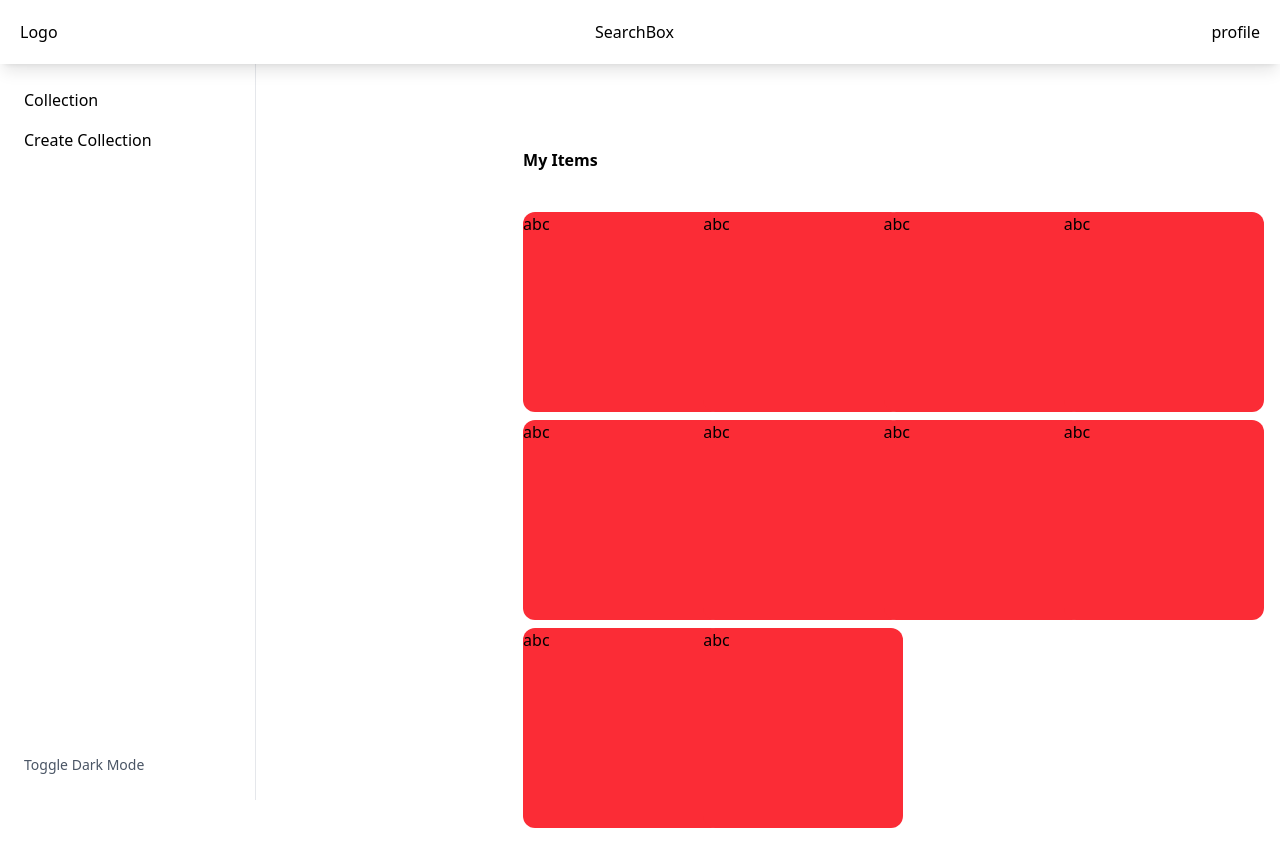
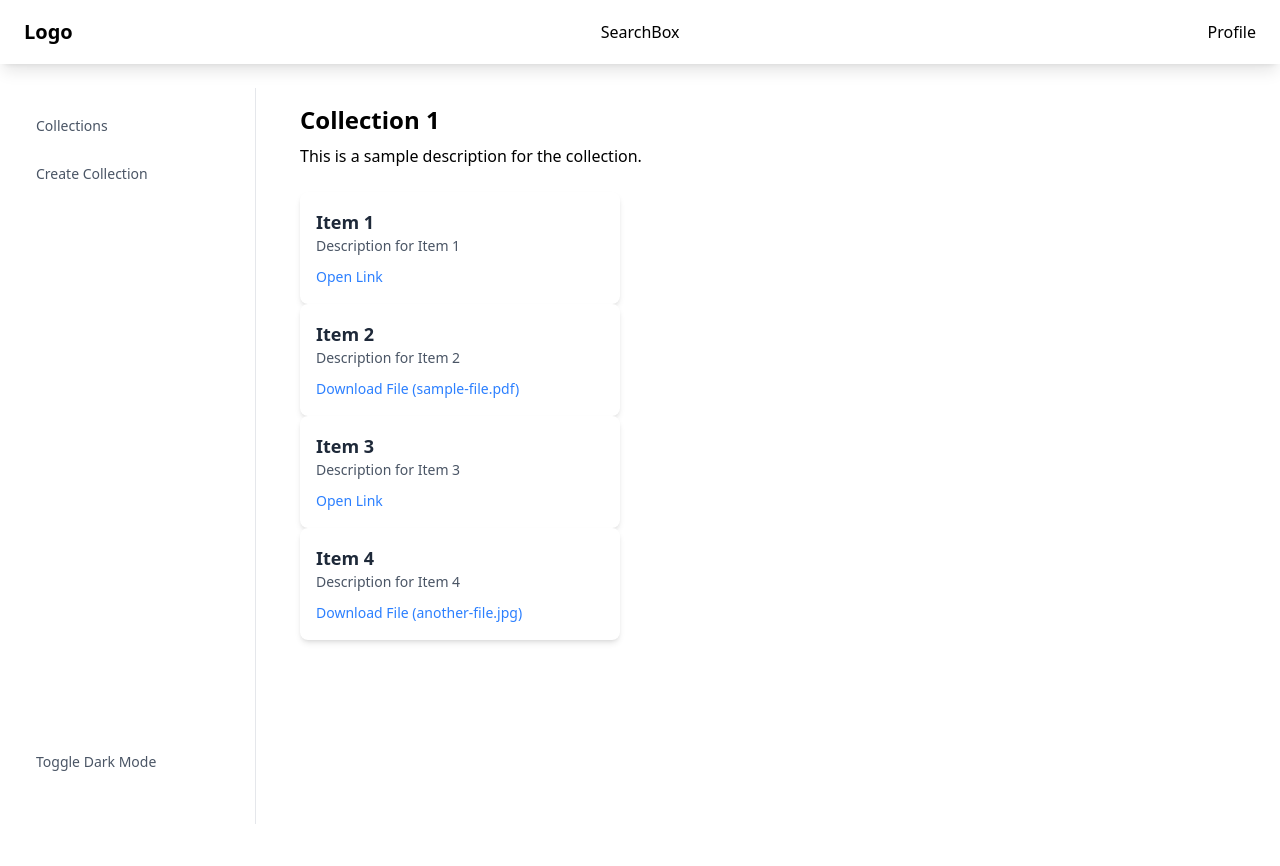
Before and after one commit to uplearni/YourVault, a React (Vite) app in the folder client/: page /collection/1 in a window 1280 px wide. Shown: the top 866 px of the page. After the commit the page ends 800 px from the top, so only its background shows below. Built offline with nearby package versions, Linux system fonts and the light colour scheme.

Commit message:
added collection page  , itemcard and profile component

```diff
--- a/client/src/components/layout/AppLayout.jsx
+++ b/client/src/components/layout/AppLayout.jsx
@@ -4,16 +4,18 @@ import {Side} from "../shared/Side"
 export default function AppLayout({ children }) {
    // console.log("AppLayout rendered");
   return (
-    <div className="min-h-screen flex flex-col">
-      <Navbar/>
+        <div className="min-h-screen flex flex-col">
+    <Navbar/>
 
-      <div className="flex  pt-16">
-        <div className="w-1/5" />
-      <Side/>
-        <main className="pt-16 ml-[20%] p-6">
+    <div className="flex  flex-1">
+    <Side/>
+
+    <main className="flex-1 p-6 pt-16 ml-0 md:ml-[20%] "//pt-16 ensure the main content start below the navbar height
+          role="main"
+          aria-label="Main Content">
           {children}
-        </main>
-      </div>
+    </main>
+    </div>
     </div>
   );
 }
--- a/client/src/components/shared/Card.jsx
+++ /dev/null
@@ -1,7 +0,0 @@
-import React from 'react'
-
-export const Card = ({name}) => {
-  return (
-    <div className='h-50 w-50 bg-red-500 rounded-xl'>{name}</div>
-  )
-}
--- a/client/src/components/shared/Navbar.jsx
+++ b/client/src/components/shared/Navbar.jsx
@@ -1,17 +1,41 @@
 import React from 'react'
 import { SearchBox } from './SearchBox'
+import { Profile } from '../../pages/Profile';
+import { useState } from 'react';
+import { NavLink } from "react-router-dom";
 
 export const Navbar = () => {
-
-
+  const [isProfileOpen , setIsProfileOpen] =useState(false);//for opening the profile
+  const toggleProfile=()=>{
+    setIsProfileOpen(!isProfileOpen);
+  }
 
   return (
-    <div className="fixed top-0 left-0 right-0 bg-white w-full z-50 shadow-lg h-16 p-5">
-      <div className="flex justify-between w-full">
-      <div>Logo</div>
-      <div><SearchBox/></div>
-      <div>profile</div>
+    <>
+    <nav className="fixed top-0 left-0 right-0 z-50 bg-white  shadow-lg h-16 flex items-center px-4 md:px-6"
+         role="navigation"
+         aria-label="Main Navigation">
+      <div className="flex justify-between items-center w-full max-w-7xl mx-auto">
+      <NavLink
+            to="/"
+            className="text-xl font-bold"
+            aria-label="Go to dashboard"
+          >
+            Logo
+      </NavLink>
+      <div className="hidden md:block">
+        <SearchBox/></div>
+      <button
+            onClick={toggleProfile}
+            className=""
+            aria-label="Toggle profile panel"
+            aria-expanded={isProfileOpen}
+          >
+            Profile
+          </button>
       </div>
-    </div>
+    </nav>
+    <Profile isOpen={isProfileOpen} onClose={toggleProfile}/>
+   </>
   )
 }
--- a/client/src/components/shared/Side.jsx
+++ b/client/src/components/shared/Side.jsx
@@ -1,6 +1,8 @@
 import React, { useState , useEffect } from 'react'
+import { NavLink } from "react-router-dom";
 
 export const Side = () => {
+  const [sidebarOpen,setIsSidebarOpen]=useState(false);
   const [darkMode,setDarkMode]=useState(()=>{ //take the theme user has set in their browser by default
     return localStorage.getItem('theme')==='dark';
   });
@@ -15,20 +17,63 @@ export const Side = () => {
     }
   },[darkMode])
 
+  const toggleSidebar = () => {
+    setIsSidebarOpen(!sidebarOpen);
+  };
+
   return (
-    <div className='fixed top-16 left-0 p-6  h-[calc(100vh-64px)] w-1/5 border-r border-gray-200 dark:border-gray-700 bg-white overflow-y-auto'>
-    <div className="  flex flex-col justify-between h-full">
-    <div className="space-y-4">
-      <div>Collection</div>
-      <div >Create Collection</div>
-    </div>
-    <div className='pt-6'><button
-            onClick={() => setDarkMode(!darkMode)}
-            className="text-sm text-gray-600 dark:text-gray-300 hover:underline"
-          >
-            Toggle {darkMode ? 'Light' : 'Dark'} Mode
-          </button></div>
-    </div>
-    </div>
+    <>
+     <button
+      className='fixed top-20 left-4 z-50 md:hidden text-gray-600 dark:text-gray-300'
+      onClick={toggleSidebar}
+      aria-label={sidebarOpen ? "Close Sidebar" : "Open Sidebar"}
+      aria-expanded={sidebarOpen}
+      >
+        {sidebarOpen ? "X" : "☰"}
+      </button>
+
+      <aside
+      className={`fixed top-16 left-0 h-[calc(100vh-4rem)] w-[20%] mt-6 p-5 bg-white border-r border-gray-200 overflow-y-auto transform transition-transform duration-300 ${sidebarOpen ? "translate-x-0" : "-translate-x-full"
+        } md:translate-x-0 md:block`}
+        role='Complementary'
+        aria-label='Sidebar navigation'>
+        <div className='flex flex-col h-full justify-between'>
+        <nav className='space-y-3'>
+         <NavLink to="/"
+          className={({isActive})=>`block py-2 px-4 text-sm rounded ${
+                  isActive
+                    ? "bg-blue-100 dark:bg-blue-700 text-blue-700 dark:text-white"
+                    : "text-gray-600 dark:text-gray-300 hover:bg-gray-100 dark:hover:bg-gray-700"
+                }`
+              }
+              aria-current={({ isActive }) => (isActive ? "page" : undefined)}
+            >
+              Collections
+          </NavLink>
+         <NavLink to="/fgvsr"
+              className={({ isActive }) =>
+                `block py-2 px-4 text-sm rounded ${
+                  isActive
+                    ? "bg-blue-100 dark:bg-blue-700 text-blue-700 dark:text-white"
+                    : "text-gray-600 dark:text-gray-300 hover:bg-gray-100 dark:hover:bg-gray-700"
+                }`
+              }
+              aria-current={({ isActive }) => (isActive ? "page" : undefined)}
+            >
+              Create Collection
+            </NavLink>
+               </nav>
+        <div className="pt-4">
+            <button
+              onClick={() => setDarkMode(!darkMode)}
+              className="w-full py-2 text-left px-4 mb-6 text-sm text-gray-600 dark:text-gray-300 hover:bg-gray-100 dark:hover:bg-gray-700 rounded"
+              aria-pressed={darkMode}
+            >
+              Toggle {darkMode ? "Light" : "Dark"} Mode
+            </button>
+          </div>
+       </div>
+      </aside>
+    </>
   )
 }
--- /dev/null
+++ b/client/src/components/specific/Card.jsx
@@ -0,0 +1,11 @@
+import React from 'react'
+
+export const Card = ({name}) => {
+  return (
+    <div className="w-full max-w-xs aspect-square  bg-red-500 rounded-xl p-3 flex  flex-col text-white text-base sm:text-lg font-medium"
+    role="listitem"
+    aria-label={`Collection : ${name}`}>
+    {name}
+    </div>
+  )
+}
--- /dev/null
+++ b/client/src/components/specific/ItemCard.jsx
@@ -0,0 +1,45 @@
+import React from 'react'
+
+export const ItemCard = ({ name, description, link, file }) => {
+  return (
+    <div
+      className="w-full max-w-xs  bg-white dark:bg-gray-800 rounded-lg shadow-md p-4 flex flex-col "
+      role="listitem"
+      aria-label={`Item: ${name}`}
+    >
+      {/* Item Name */}
+      <h3 className="text-lg font-semibold text-gray-800 dark:text-white">
+        {name}
+      </h3>
+
+      {/* Description */}
+      <p className="text-sm text-gray-600 dark:text-gray-300 line-clamp-2">
+        {description}
+      </p>
+
+      {/* File/Link Placeholder */}
+      <div className="mt-2">
+        {link ? (
+          <a
+            href={link}
+            target="_blank"
+            rel="noopener noreferrer"
+            className="text-blue-500 hover:underline text-sm"
+            aria-label={`Link to ${name}`}
+          >
+            Open Link
+          </a>
+        ) : file ? (
+          <button
+            className="text-blue-500 hover:underline text-sm"
+            aria-label={`Download file for ${name}`}
+          >
+            Download File ({file})
+          </button>
+        ) : (
+          <span className="text-gray-500 text-sm">No file or link</span>
+        )}
+      </div>
+    </div>
+  );
+}
--- a/client/src/pages/Collection.jsx
+++ b/client/src/pages/Collection.jsx
@@ -1,22 +1,68 @@
 import React from 'react'
-import {Card} from '../components/shared/Card'
+import { useParams } from 'react-router-dom';
+import {ItemCard} from "../components/specific/ItemCard"
 
 export const Collection = () => {
- let items=[{cname:'abc'},{cname:'abc'},{cname:'abc'},{cname:'abc'},{cname:'abc'},{cname:'abc'},{cname:'abc'},{cname:'abc'},{cname:'abc'},{cname:'abc'}];
+  const {id}= useParams();//get collection id from url
+
+ const mockCollection = {
+    id,
+    name: `Collection ${id}`,
+    description: "This is a sample description for the collection.",
+  };
+
+  // Mock items data (replace with API call)
+  const mockItems = [
+    {
+      id: 1,
+      name: "Item 1",
+      description: "Description for Item 1",
+      link: "https://example.com/item1",
+      file: null,
+    },
+    {
+      id: 2,
+      name: "Item 2",
+      description: "Description for Item 2",
+      file: "sample-file.pdf",
+      link: null,
+    },
+    {
+      id: 3,
+      name: "Item 3",
+      description: "Description for Item 3",
+      link: "https://example.com/item3",
+      file: null,
+    },
+    {
+      id: 4,
+      name: "Item 4",
+      description: "Description for Item 4",
+      file: "another-file.jpg",
+      link: null,
+    },
+  ];
    return (
-     <div className='p-5'>
-       <div >
-         <h1 className='h-1/4 font-bold mb-10'>My Items</h1>
-         <div className='h-3/4  border-red-500 grid grid-cols-4 gap-2'>
-             {
-               items.map((item)=>{
-                 return (
-                   <Card name={item.cname} />
-                 )
-               })
-             }
-         </div>
-       </div>
-     </div>
+    <section aria-labelledby='collection-heading' className="p-5">
+      {/* collection description */}
+      <div className='mb-6'>
+        <h1 id='collection-heading'
+            className='text-2xl font-bold mt-5 mb-6"'>
+            {mockCollection.name}
+        </h1>
+        <p className='mt-2'>{mockCollection.description}</p>
+      </div>
+     <div className='gird grid-cols-1 sm:grid-cols-2 lg:grid-cols-3 xl:grid-cols-4 gap-3 sm:gap-4'
+      role='list'>
+        {mockItems.map((item)=>(
+          <ItemCard key={item.id}
+          name={item.name}
+          description={item.description}
+          link={item.link}
+          file={item.file}
+        />
+        ))}
+      </div>
+    </section>
    )
 }
--- a/client/src/pages/Dashboard.jsx
+++ b/client/src/pages/Dashboard.jsx
@@ -1,23 +1,36 @@
 import React from 'react'
-import {Card} from '../components/shared/Card'
+import {Card} from '../components/specific/Card'
 
 export const Dashboard = () => {
-let collections=[{cname:'abc'},{cname:'abc'},{cname:'abc'},{cname:'abc'},{cname:'abc'},{cname:'abc'},{cname:'abc'},{cname:'abc'},{cname:'abc'},{cname:'abc'}];
+const collections = [
+    { id: 1, name: "Collection 1" },
+    { id: 2, name: "Collection 2" },
+    { id: 3, name: "Collection 3" },
+    { id: 4, name: "Collection 4" },
+    { id: 5, name: "Collection 5" },
+    { id: 6, name: "Collection 6" },
+    { id: 7, name: "Collection 7" },
+    { id: 8, name: "Collection 8" },
+    { id: 9, name: "Collection 9" },
+    { id: 10, name: "Collection 10" },
+];
+
   return (
-    <div className='p-5'>
-      <div >
-        <h1 className='h-1/4 font-bold mb-10'>My Collections</h1>
-        <div className='h-3/4  border-red-500 grid grid-cols-4 gap-3'>
-
-            {
-              collections.map((collection)=>{
-                return (
-                  <Card cname={collection.cname} />
-                )
-              })
-            }
-        </div>
+  <section className="p-5" aria-labelledby="collections-heading">
+      <h1
+        id="collections-heading"
+        className="text-2xl font-bold mt-5 mb-6"
+      >
+        My Collections
+      </h1>
+      <div
+        className="grid grid-cols-1 sm:grid-cols-2 lg:grid-cols-3 xl:grid-cols-4 gap-3 sm:gap-4"
+        role="list"
+      >
+        {collections.map((collection) => (
+          <Card key={collection.id} name={collection.name} />
+        ))}
       </div>
-    </div>
-  )
-}
+    </section>
+  );
+};
--- /dev/null
+++ b/client/src/pages/Profile.jsx
@@ -0,0 +1,42 @@
+import React from 'react'
+
+export const Profile = ({isOpen,onClose}) => {
+  if (!isOpen) return null;
+  return (
+     <div className='absolute inset-0 z-40 flex'>
+          {/*Opaque Background*/}
+           <div
+           className='absolute inset-0  bg-opacity-100'
+           onClick={onClose}
+           aria-hidden="true"/>
+
+           {/* Profile Panel*/}
+           <div className='relative w-80 h-[calc(100vh-8rem)] bg-white shadow-lg ml-auto top-16 transform transition-transform duration-300 translate-x-0'
+                role='dialog'
+                aria-label='Profile Panel'
+            >
+
+           <div className='p-6'>
+            <div className="flex justify-between items-center mb-4">
+            <h2 className="text-lg font-semibold text-gray-800 dark:text-white">
+              Profile
+            </h2>
+            <button
+              onClick={onClose}
+              className="text-gray-600 dark:text-gray-300 hover:text-gray-900 dark:hover:text-white"
+              aria-label="Close profile panel"
+            >
+            X
+            </button>
+            </div>
+             <div className="text-gray-600 dark:text-gray-300">
+            <p>Username: User123</p>
+            <p>Email: user@example.com</p>
+            <p>Joined: Jan 2025</p>
+          </div>
+           </div>
+           </div>
+     </div>
+
+  )
+}
```
